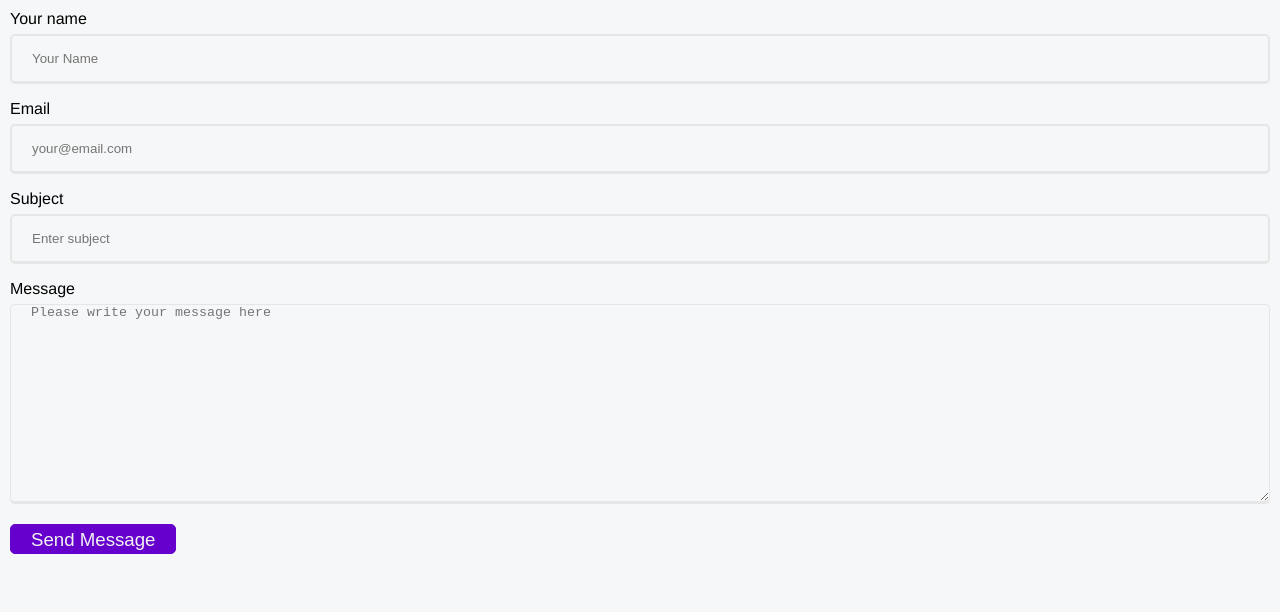
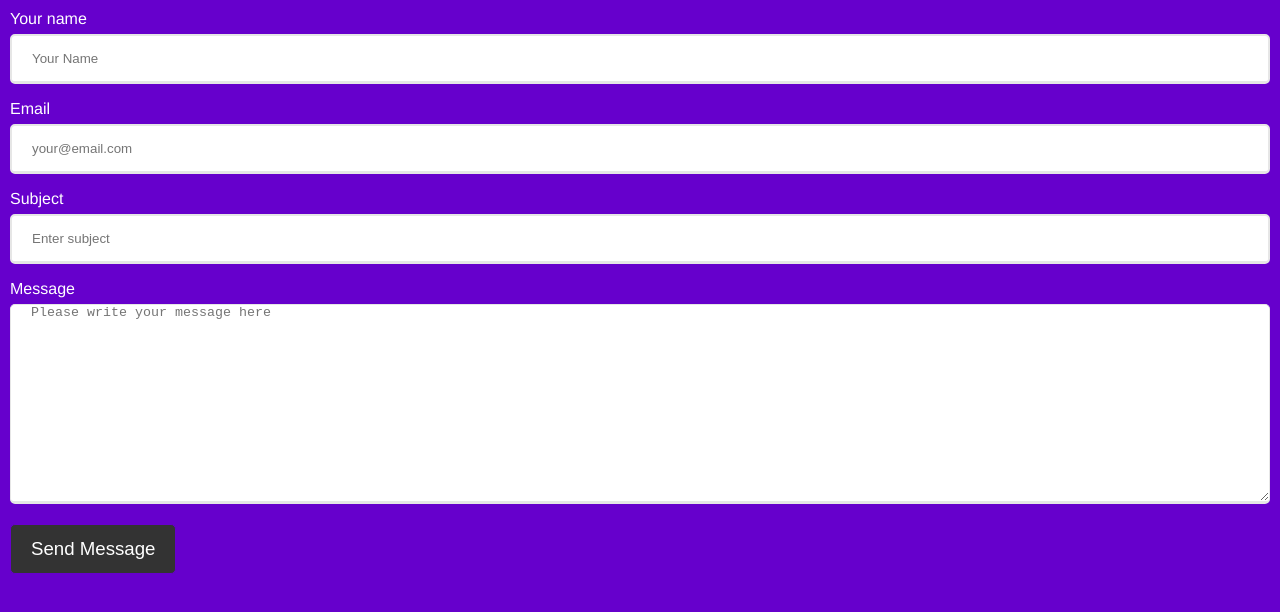
Before and after one commit to BILLthebuilder/mailer, a React (Create React App) app: page / in a window 1280 px wide. Shown: the top 612 px of the page. Built offline with nearby package versions, Linux system fonts and the light colour scheme.

Commit message:
improve styling to match

```diff
--- a/src/App.css
+++ b/src/App.css
@@ -2,7 +2,8 @@
   box-sizing: border-box;
   margin: 0;
   padding: 0;
-  background: #f6f7f8;
+  background: #60c;
+  color: white;
 }
 
 .App {
@@ -39,6 +40,7 @@ textarea {
   padding: 0 20px;
   height: 50px;
   border: 2px solid #e6e6e6;
+  background: white;
   border-bottom-width: 3px;
   border-radius: 5px;
   outline: 0;
@@ -62,18 +64,18 @@ button {
   padding: 0 20px;
   text-align: center;
   line-height: 30px;
-  background: #60c;
-  color: #f2f2f2;
+  background: #333;
+  color: white;
   cursor: pointer;
   border: 1px solid #60c;
   border-radius: 5px;
   outline: 0;
-  height: 30px;
+  height: 50px;
   font-size: 14pt;
 }
 button:hover {
   opacity: 0.9;
-  background-color: #333;
+  background-color: black;
 }
 button:active {
   transform: translateY(4px);
```
